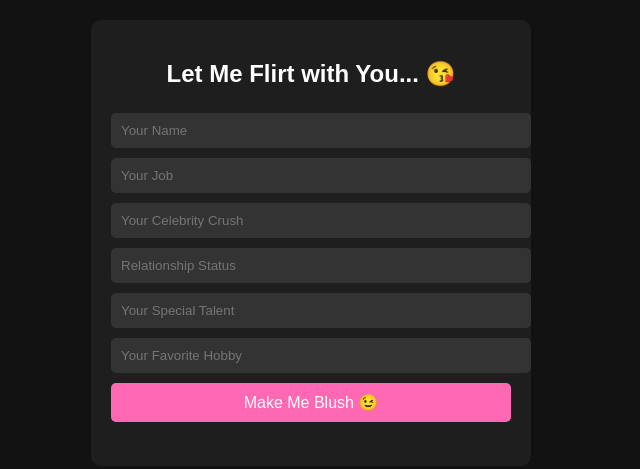
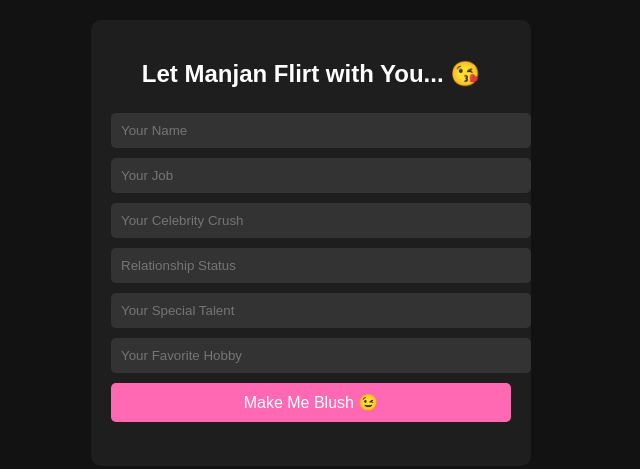
Before and after one commit to manjan2007/flirtymanjan, a plain HTML site: page index.html in a window 1280 px wide. Shown: the part 157-626 px from the top of the page, without its empty margins (329-969 px from the left). Drawn offline with Linux system fonts and the light colour scheme.

Commit message:
Add files via upload

```diff
--- a/index.html
+++ b/index.html
@@ -47,7 +47,7 @@
 </head>
 <body>
     <div class="container">
-        <h2>Let Me Flirt with You... 😘</h2>
+        <h2>Let Manjan Flirt with You... 😘</h2>
         <input type="text" id="name" placeholder="Your Name">
         <input type="text" id="job" placeholder="Your Job">
         <input type="text" id="celeb" placeholder="Your Celebrity Crush">
```
